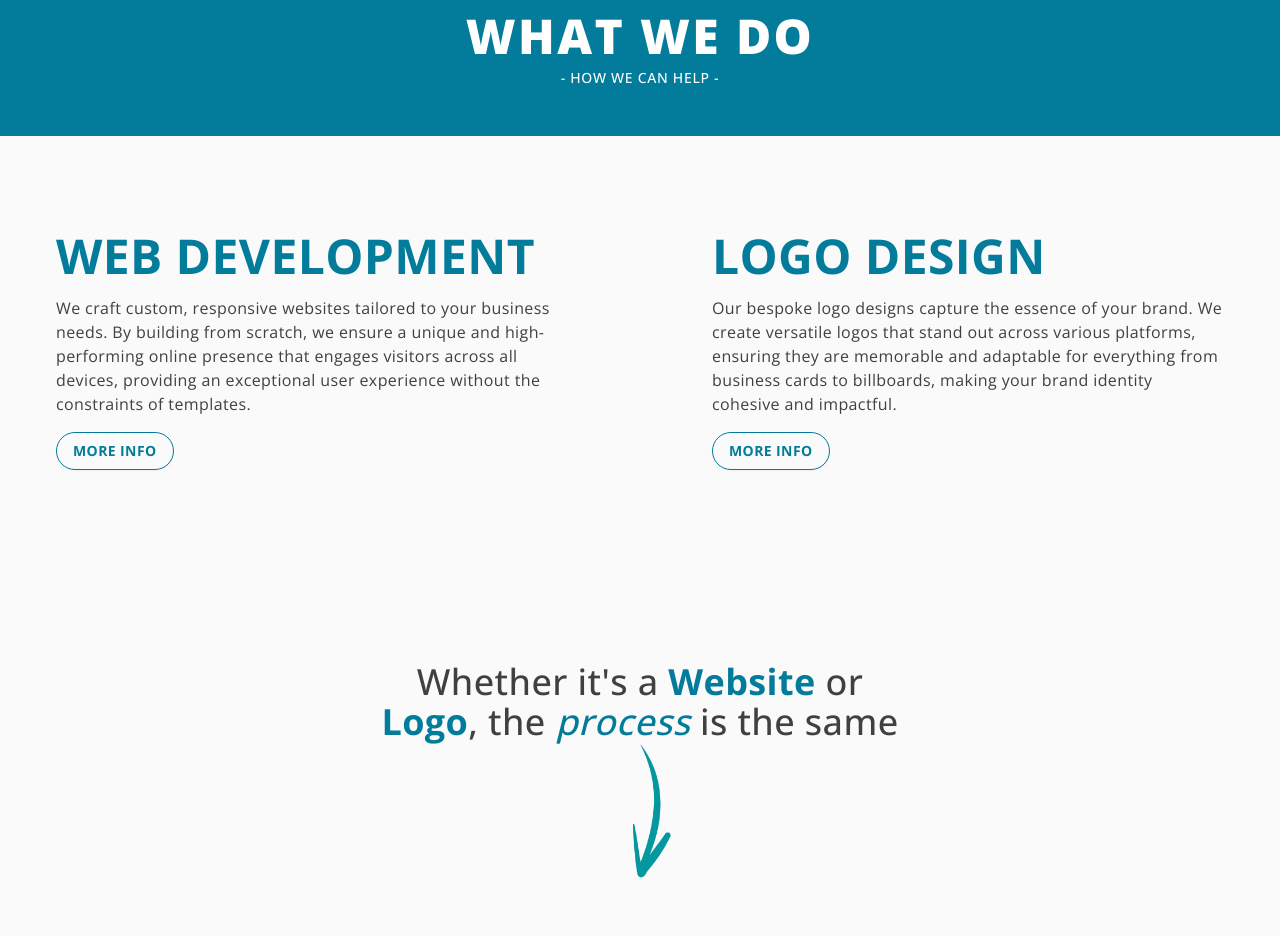
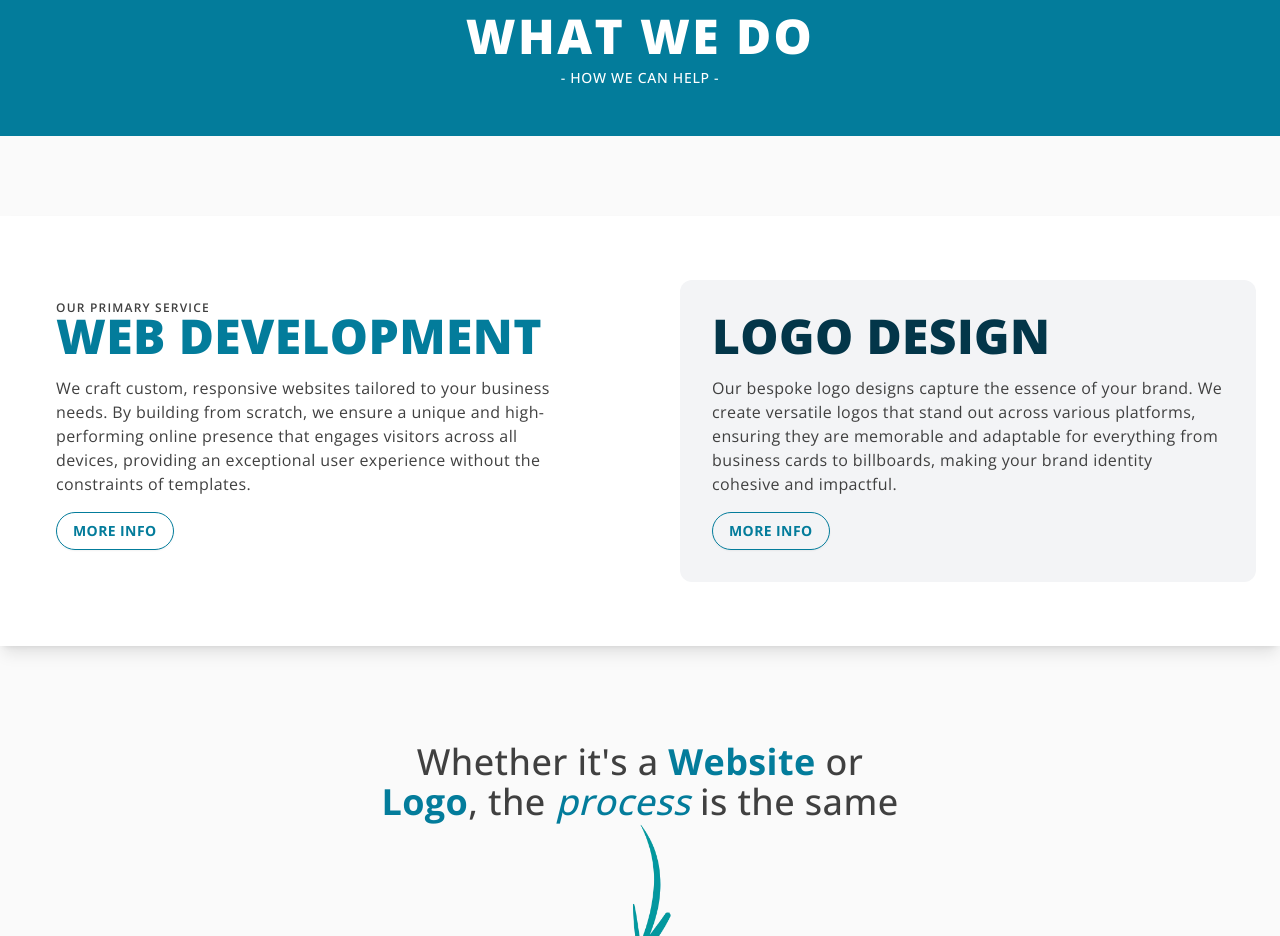
Before and after one commit to KramYengir/rigneymade, a Next.js app: page / in a window 1280 px wide. Shown: the part 820-1756 px from the top of the page. Built offline with nearby package versions, Linux system fonts and the light colour scheme.

Commit message:
change layout to differentiate services

```diff
--- a/app/page.tsx
+++ b/app/page.tsx
@@ -19,12 +19,17 @@ const HomePage = () => {
           <h2 className="h2">What we do</h2>
           <p className="sub-heading">- how we can help -</p>
         </div>
-        <div className="rm-container flex flex-wrap justify-center gap-8 md:gap-x-20 py-16 px-4 md:px-0">
+        <div className="rm-container flex flex-wrap justify-center gap-8 md:gap-x-20 py-16 px-4 md:px-0 sm:mt-20 bg-white dark:bg-transparent shadow-lg dark:shadow-none">
           {/* Website Design Card */}
           <article className="sm:min-w-96 flex flex-col items-start gap-4 p-8 ">
-            <h3 className="uppercase text-2xl md:text-3xl xl:text-5xl font-bold text-rm-primary-700 dark:text-rm-primary-600">
-              Web Development
-            </h3>
+            <div className="relative">
+              <p className="absolute -top-3 uppercase tracking-widest text-xs font-semibold">
+                Our Primary Service
+              </p>
+              <h3 className="uppercase text-2xl md:text-3xl xl:text-5xl font-extrabold text-rm-primary-700 dark:text-rm-primary-500">
+                Web Development
+              </h3>
+            </div>
             <p className="max-w-sm md:max-w-md lg:max-w-lg">
               We craft custom, responsive websites tailored to your business
               needs. By building from scratch, we ensure a unique and
@@ -38,8 +43,8 @@ const HomePage = () => {
           </article>
 
           {/* Logo Design Card */}
-          <article className="sm:min-w-96 flex flex-col items-start gap-4 p-8 ">
-            <h3 className="uppercase text-2xl md:text-3xl xl:text-5xl font-bold text-rm-primary-700 dark:text-rm-primary-600">
+          <article className="sm:min-w-96 flex flex-col items-start gap-4 p-8 bg-gray-100 dark:bg-neutral-800/90 rounded-xl">
+            <h3 className="uppercase text-2xl md:text-3xl xl:text-5xl font-extrabold text-rm-primary-950 dark:text-white">
               Logo Design
             </h3>
             <p className="max-w-sm md:max-w-md lg:max-w-lg ">
@@ -58,15 +63,15 @@ const HomePage = () => {
         <div className="relative mt-24">
           <p className="mx-auto font-medium text-center text-balance text-2xl sm:text-4xl max-w-xs sm:max-w-screen-md">
             Whether it&apos;s a{" "}
-            <span className="font-bold text-rm-primary-700 dark:text-rm-primary-600">
+            <span className="font-bold text-rm-primary-700 dark:text-rm-primary-500">
               Website
             </span>{" "}
             or{" "}
-            <span className="font-bold text-rm-primary-700 dark:text-rm-primary-600">
+            <span className="font-bold text-rm-primary-700 dark:text-rm-primary-500">
               Logo
             </span>
             , the{" "}
-            <span className="italic font-medium text-rm-primary-700 dark:text-rm-primary-600">
+            <span className="italic font-medium text-rm-primary-700 dark:text-rm-primary-500">
               process
             </span>{" "}
             is the same
```
